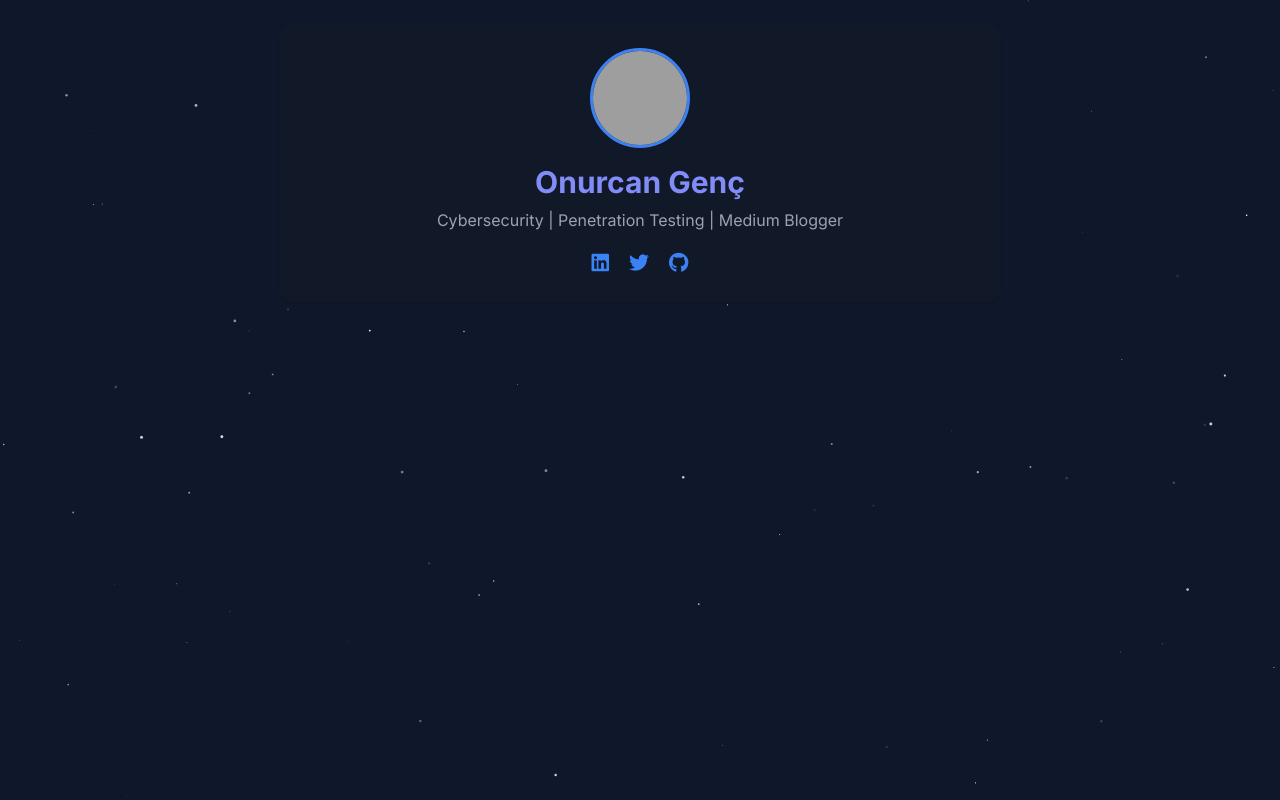
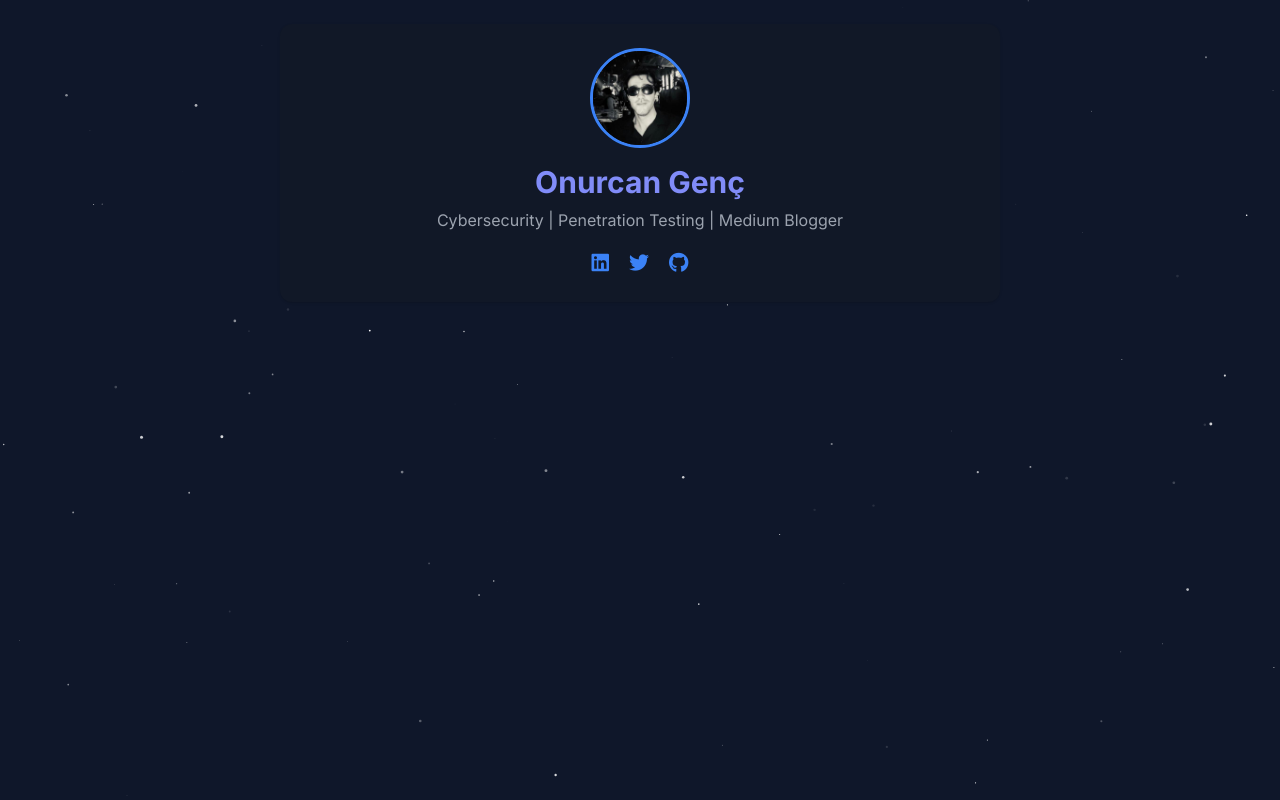
Before and after one commit to onurcangnc/medium_feed_site, a Python web app: template templates/index.html.j2 in a window 1280 px wide. Run offline with Jinja, Linux system fonts and the light colour scheme; the template is opened without the code that fills it, so the values that code supplies are empty; some libraries are stand-ins or nearby versions; grey boxes are pictures that could not be loaded.

Commit message:
frontend adjustements

```diff
--- a/templates/index.html.j2
+++ b/templates/index.html.j2
@@ -59,7 +59,7 @@
   <div class="max-w-3xl mx-auto p-6">
     <!-- Header Section -->
     <div class="bg-gray-900 p-6 rounded-xl shadow text-center mb-10">
-      <img src="/static/profile.png" alt="Onurcan Genç" class="profile-pic mx-auto mb-4">
+      <img src="/static/profile.jpg" alt="Onurcan Genç" class="profile-pic mx-auto mb-4">
       <h1 class="text-3xl font-bold text-indigo-400">Onurcan Genç</h1>
       <p class="text-gray-400 mt-2">Cybersecurity | Penetration Testing | Medium Blogger</p>
       <div class="social-icons flex justify-center mt-4">
```
Also changed, not shown: static/profile.jpg (added).
